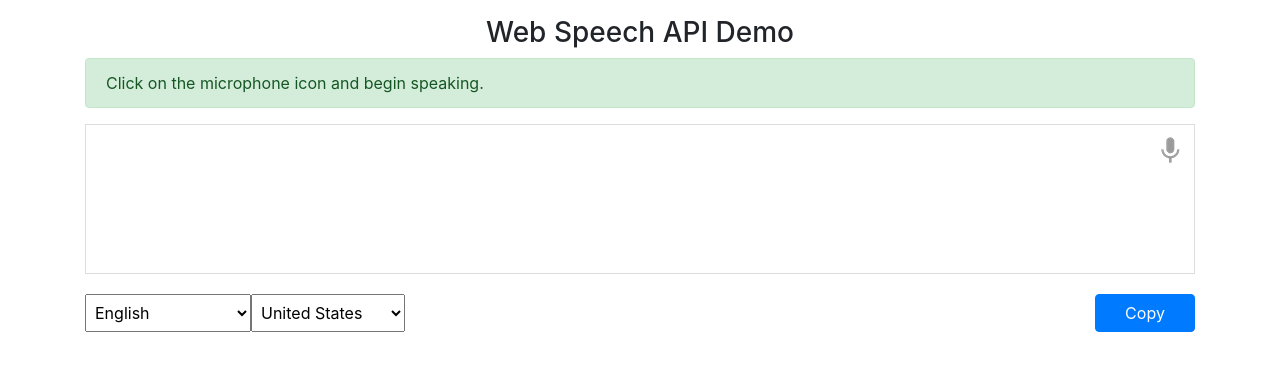
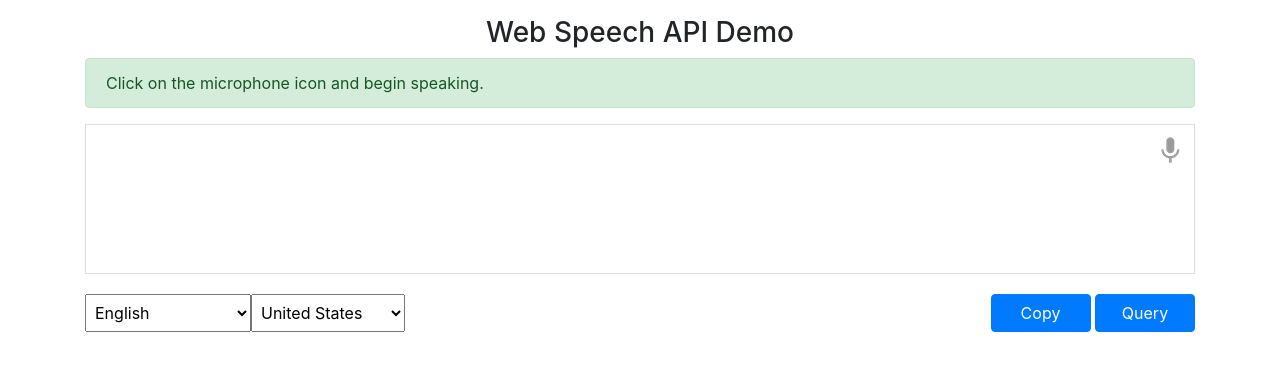
Before and after one commit to RoboticsAndCloud/DjangoWebSpeechRecognition, a Django app: page /polls/voice in a window 1280 px wide. Shown: the top 371 px of the page. Run offline with Django 4.2, Linux system fonts and the light colour scheme; some libraries are stand-ins or nearby versions.

Commit message:
Add files via upload

```diff
--- a/myproject/polls/templates/polls/voice.html
+++ b/myproject/polls/templates/polls/voice.html
@@ -39,6 +39,9 @@
                 <div class="col-12 col-md-4 col-lg-6 mt-3 mt-md-0 p-0 m-0">
                   <div class="float-right">
                     <button id="copy_button" class="btn btn-primary ">Copy</button>
+                    <!-- <button id="query_button" class="btn btn-primary btn-query" onclick="window.open('http://127.0.0.1:8000/polls/smart_query/When%20was%20the%20inspection%20carried%20out%20last%20time/')">Query</button> -->
+                    <button id="query_button" class="btn btn-primary btn-query">Query</button>
+
                   </div>
                 </div>
               </div>
```
